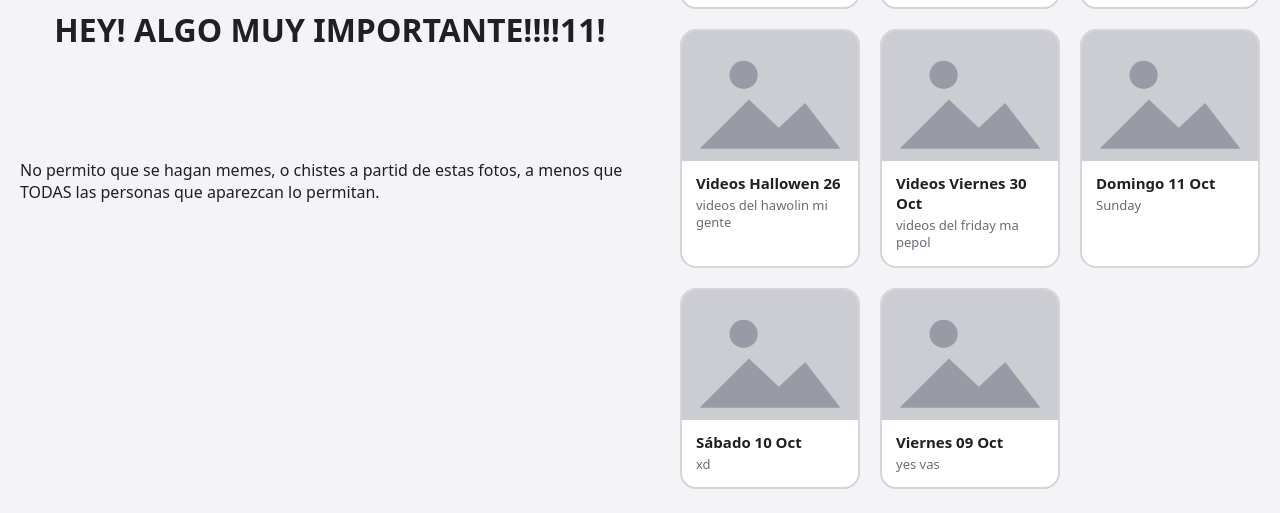
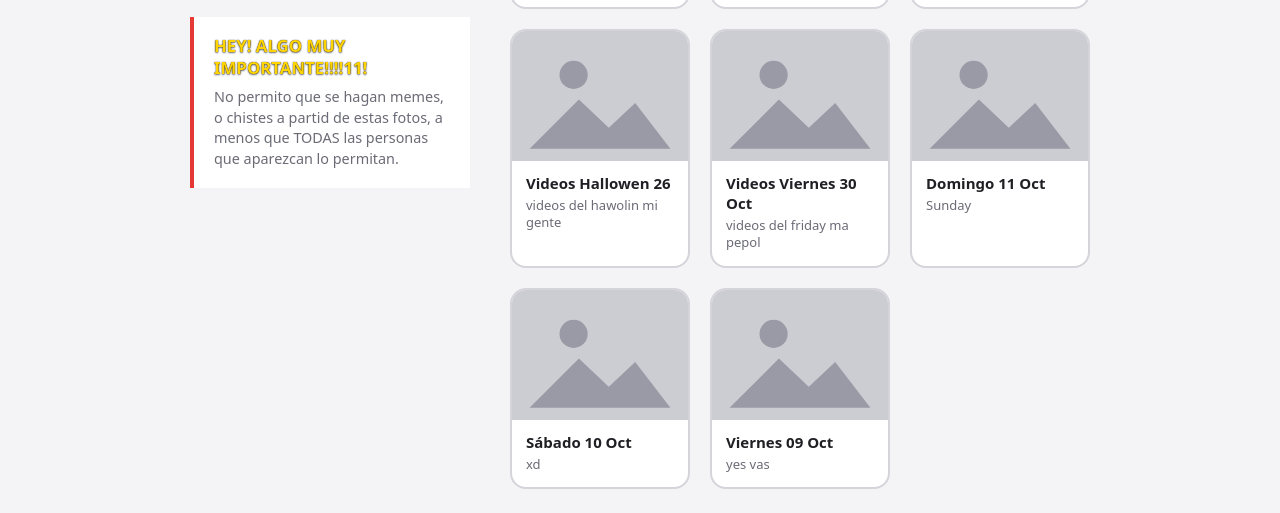
Before and after one commit to n3yt0s/n3yt0s.com, a plain HTML site: page boombayah/index.html in a window 1280 px wide. Shown: the part 308-821 px from the top of the page. Drawn offline with Linux system fonts and the light colour scheme.

Commit message:
add some mino changes too

```diff
--- a/boombayah/index.html
+++ b/boombayah/index.html
@@ -1,4 +1,3 @@
-<!DOCTYPE html>
 <html lang="es">
 <head>
 <meta charset="UTF-8">
@@ -147,10 +146,49 @@
   @media (max-width: 600px) {
     .menu.list { grid-template-columns: minmax(0, 1fr); }
   }
+
+  /* Aviso: rectángulo con línea roja, a la izquierda en pantallas anchas */
+  .bubble {
+    position: relative;
+    align-items: flex-start;
+    gap: 8px;
+    width: 280px;
+    flex: none;
+    margin: 20px;
+    padding: 18px 20px;
+    background: var(--box-bg);
+    border: 0;
+    border-left: 4px solid #e53935;
+    border-radius: 0;
+  }
+  .bubble br { display: none; }
+  .bubble h1 {
+    margin: 0;
+    font-size: 1.05rem;
+    line-height: 1.3;
+    color: #ffd400;
+    text-shadow: 0 0 1px #000, 0 1px 2px rgba(0,0,0,.55); /* legible en fondo claro */
+  }
+  @media (prefers-color-scheme: dark) {
+    .bubble h1 { text-shadow: none; }
+  }
+  .bubble p  { margin: 0; font-size: .9rem; line-height: 1.45; color: var(--muted); }
+
+  /* En móvil / pantallas alargadas: el aviso pasa arriba */
+  @media (max-width: 600px), (orientation: portrait) {
+    body {
+      flex-direction: column;
+      justify-content: flex-start;
+    }
+    .bubble {
+      width: min(480px, calc(100% - 40px));
+      margin: 20px 20px 0;
+    }
+  }
 </style>
 </head>
 <body>
-  <div class="wrap">
+  <div class="wrap bubble">
     <h1>HEY! ALGO MUY IMPORTANTE!!!!11!</h1>  <br>
     <p>No permito que se hagan memes, o chistes a partid de estas fotos, a menos que TODAS las personas que aparezcan lo permitan.</p>
   </div>
```
